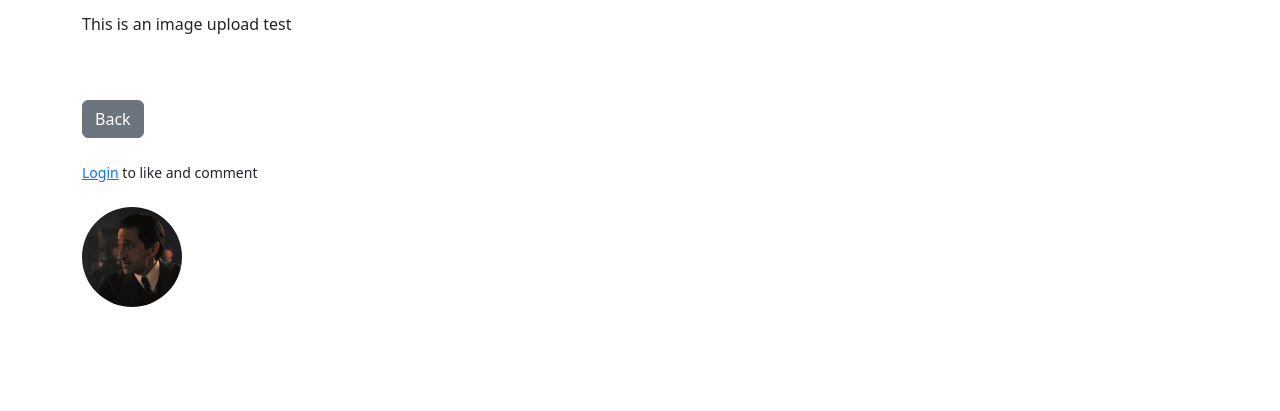
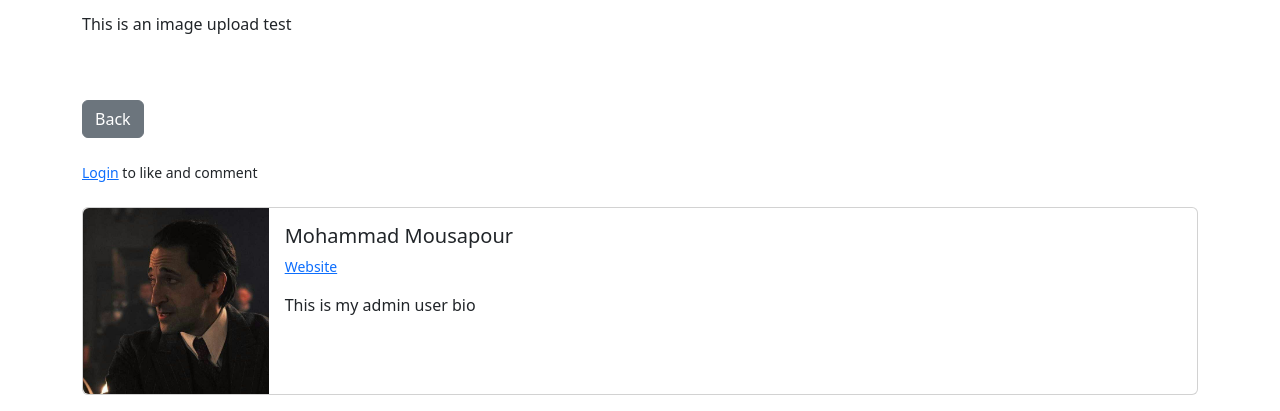
Before and after one commit to mmd-punisher/Diglog, a Django app: a page that uses blog/templates/post_detail.html in a window 1280 px wide; the page is wider, and only the part inside the window is pictured. Shown: the part 1048-1459 px from the top of that part. Before the commit the page ends 1355 px from the top of that part, so only its background shows below. Run offline with Django 5.2, Linux system fonts and the light colour scheme; data comes from the database, SQL or seed files in the repository; both versions use the stored data as it was after the commit; some libraries are stand-ins or nearby versions.

Commit message:
Profile in post detail page

```diff
--- a/blog/templates/post_detail.html
+++ b/blog/templates/post_detail.html
@@ -41,5 +41,33 @@
         <small><a href="{% url 'login' %}">Login</a> to like and comment</small>
     {% endif %}
     <br/><br/>
-    <img src="{{ post.author.profile.profile_pic.url }}" width=100 height=100 class="rounded-circle">
+    <div class="card mb-3">
+        <div class="row g-0">
+            <div class="col-md-2">
+                <img src="{{ post.author.profile.profile_pic.url }}" class="img-fluid rounded-start" alt="profile pic">
+            </div>
+            <div class="col-md-10">
+                <div class="card-body">
+                    <h5 class="card-title">{{ post.author.first_name }} {{ post.author.last_name }}</h5>
+                    <p class="card-text"><small class="text-body-secondary">
+                        {% if post.author.profile.website_link %}
+                            <a target="_blank" href="{{ post.author.profile.website_link }}">Website</a>
+                        {% endif %}
+
+                        {% if post.author.profile.instagram_link %}
+                            | <a target="_blank" href="{{ post.author.profile.instagram_link }}">Instagram</a>
+                        {% endif %}
+
+                        {% if post.author.profile.twitter_link %}
+                            |<a target="_blank" href="{{ post.author.profile.twitter_link }}">Twitter</a>
+                        {% endif %}
+                    </small>
+                    </p>
+                    <p class="card-text">{{ post.author.profile.bio }}</p>
+
+                </div>
+            </div>
+        </div>
+    </div>
+    {#    <img src="" width=100 height=100 class="rounded-circle">#}
 {% endblock %}
```
Also changed, not shown: db.sqlite3.
